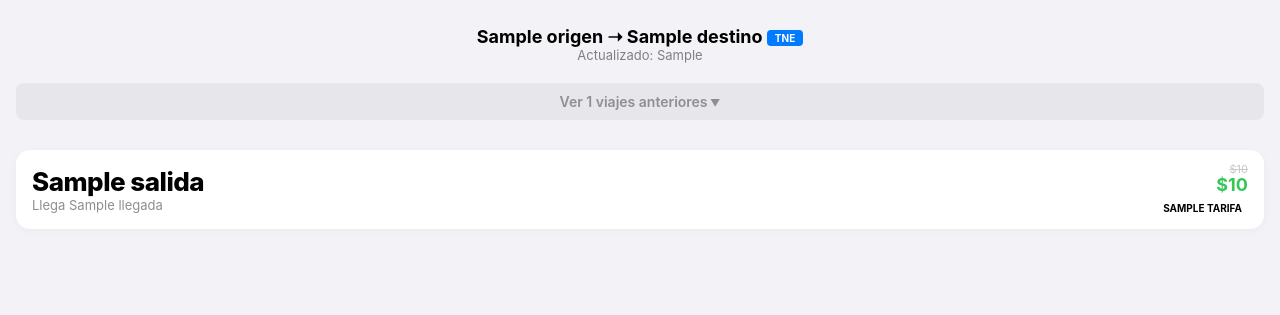
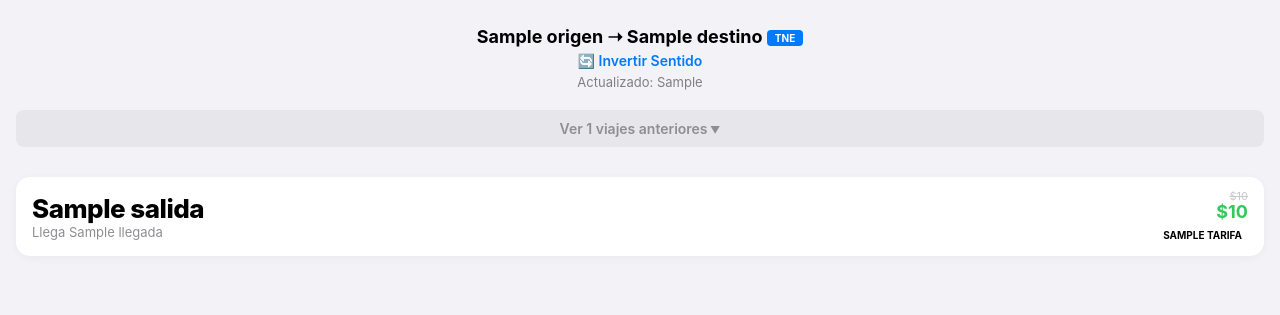
Before and after one commit to MolinsMatias/API-EFE, a FastAPI app: template templates/visual.html in a window 1280 px wide. Shown: the top 315 px of the page. Run offline with FastAPI, Linux system fonts and the light colour scheme; the template is opened without the code that fills it: most values are stand-ins (such as "Sample title", 1, 10 or a date in 2020).

Commit message:
Update visual.html

```diff
--- a/templates/visual.html
+++ b/templates/visual.html
@@ -1,43 +1,59 @@
 <!DOCTYPE html>
 <html lang="es">
   <head>
-    <meta charset="UTF-8">
-    <meta name="viewport" content="width=device-width, initial-scale=1.0">
-    <title>Itinerario TNE</title>
+    <meta charset="UTF-8" />
+    <meta name="viewport" content="width=device-width, initial-scale=1.0" />
+    <title>Itinerario EFE</title>
     <style>
       :root {
-            --bg-color: #F2F2F7;
-            --card-bg: #FFFFFF;
+        --bg-color: #f2f2f7;
+        --card-bg: #ffffff;
         --text-main: #000000;
-            --text-sub: #8E8E93;
-            --accent: #007AFF;
-            --price: #34C759;
-            --price-old: #C7C7CC;
-            --past-bg: #FFF0F0;
-            --past-text: #CFAFAF;
-            --past-accent: #E57373;
+        --text-sub: #8e8e93;
+        --accent: #007aff;
+        --price: #34c759;
+        --price-old: #c7c7cc;
+        --past-bg: #fff0f0;
+        --past-text: #cfafaf;
+        --past-accent: #e57373;
       }
       @media (prefers-color-scheme: dark) {
         :root {
           --bg-color: #000000;
-                --card-bg: #1C1C1E;
-                --text-main: #FFFFFF;
-                --text-sub: #8E8E93;
-                --price-old: #48484A;
-                --past-bg: #2C1B1B;
-                --past-text: #6E5E5E;
-                --past-accent: #8E4444;
+          --card-bg: #1c1c1e;
+          --text-main: #ffffff;
+          --text-sub: #8e8e93;
+          --price-old: #48484a;
+          --past-bg: #2c1b1b;
+          --past-text: #6e5e5e;
+          --past-accent: #8e4444;
         }
       }
       body {
         font-family: -apple-system, BlinkMacSystemFont, sans-serif;
         background-color: var(--bg-color);
         color: var(--text-main);
-            margin: 0; padding: 16px; padding-bottom: 50px;
+        margin: 0;
+        padding: 16px;
+        padding-bottom: 50px;
       }
-        .header { text-align: center; margin-bottom: 20px; padding-top: 10px; }
-        .route { font-size: 18px; font-weight: 700; }
-        .tne-badge { background: #007AFF; color: white; padding: 2px 8px; border-radius: 4px; font-size: 10px; vertical-align: middle; }
+      .header {
+        text-align: center;
+        margin-bottom: 20px;
+        padding-top: 10px;
+      }
+      .route {
+        font-size: 18px;
+        font-weight: 700;
+      }
+      .tne-badge {
+        background: #007aff;
+        color: white;
+        padding: 2px 8px;
+        border-radius: 4px;
+        font-size: 10px;
+        vertical-align: middle;
+      }
 
       .card {
         background-color: var(--card-bg);
@@ -47,11 +63,13 @@
         display: flex;
         justify-content: space-between;
         align-items: center;
-            box-shadow: 0 2px 8px rgba(0,0,0,0.04);
+        box-shadow: 0 2px 8px rgba(0, 0, 0, 0.04);
       }
 
       /* ESTILOS ACORDEÓN (DETAILS/SUMMARY) */
-        details { margin-bottom: 20px; }
+      details {
+        margin-bottom: 20px;
+      }
       summary {
         list-style: none; /* Ocultar triángulo default */
         text-align: center;
@@ -64,44 +82,116 @@
         cursor: pointer;
         margin-bottom: 10px;
       }
-        summary::-webkit-details-marker { display: none; } /* Safari fix */
-        summary:after { content: " ▼"; font-size: 10px; }
-        details[open] summary:after { content: " ▲"; }
+      summary::-webkit-details-marker {
+        display: none;
+      } /* Safari fix */
+      summary:after {
+        content: ' ▼';
+        font-size: 10px;
+      }
+      details[open] summary:after {
+        content: ' ▲';
+      }
 
       /* ESTILOS VIAJES PASADOS */
-        .card.pasado { background-color: var(--past-bg); border: 1px solid rgba(0,0,0,0.05); }
-        .card.pasado .time-big { text-decoration: line-through; opacity: 0.6; color: var(--past-accent); }
-        .card.pasado .price-student { color: var(--past-text); }
-        .card.pasado .badge { opacity: 0.5; filter: grayscale(100%); }
+      .card.pasado {
+        background-color: var(--past-bg);
+        border: 1px solid rgba(0, 0, 0, 0.05);
+      }
+      .card.pasado .time-big {
+        text-decoration: line-through;
+        opacity: 0.6;
+        color: var(--past-accent);
+      }
+      .card.pasado .price-student {
+        color: var(--past-text);
+      }
+      .card.pasado .badge {
+        opacity: 0.5;
+        filter: grayscale(100%);
+      }
 
-        .left-info { display: flex; flex-direction: column; }
-        .time-big { font-size: 26px; font-weight: 800; letter-spacing: -0.5px; }
-        .time-sub { font-size: 13px; color: var(--text-sub); }
+      .left-info {
+        display: flex;
+        flex-direction: column;
+      }
+      .time-big {
+        font-size: 26px;
+        font-weight: 800;
+        letter-spacing: -0.5px;
+      }
+      .time-sub {
+        font-size: 13px;
+        color: var(--text-sub);
+      }
 
-        .right-info { display: flex; flex-direction: column; align-items: flex-end; }
-        .price-container { display: flex; flex-direction: column; align-items: flex-end; }
-        .price-original { font-size: 11px; text-decoration: line-through; color: var(--price-old); margin-bottom: -2px;}
-        .price-student { font-size: 18px; font-weight: 700; color: var(--price); }
+      .right-info {
+        display: flex;
+        flex-direction: column;
+        align-items: flex-end;
+      }
+      .price-container {
+        display: flex;
+        flex-direction: column;
+        align-items: flex-end;
+      }
+      .price-original {
+        font-size: 11px;
+        text-decoration: line-through;
+        color: var(--price-old);
+        margin-bottom: -2px;
+      }
+      .price-student {
+        font-size: 18px;
+        font-weight: 700;
+        color: var(--price);
+      }
 
-        .badge { font-size: 10px; padding: 3px 6px; border-radius: 4px; font-weight: 700; text-transform: uppercase; margin-top: 4px; }
-        .badge.Alta { background: #FFD60A; color: black; }
-        .badge.Baja { background: #E5E5EA; color: black; }
-        @media (prefers-color-scheme: dark) { .badge.Baja { background: #3A3A3C; color: white; } }
+      .badge {
+        font-size: 10px;
+        padding: 3px 6px;
+        border-radius: 4px;
+        font-weight: 700;
+        text-transform: uppercase;
+        margin-top: 4px;
+      }
+      .badge.Alta {
+        background: #ffd60a;
+        color: black;
+      }
+      .badge.Baja {
+        background: #e5e5ea;
+        color: black;
+      }
+      @media (prefers-color-scheme: dark) {
+        .badge.Baja {
+          background: #3a3a3c;
+          color: white;
+        }
+      }
 
-        .empty-msg { text-align: center; color: var(--text-sub); margin-top: 40px; }
+      .empty-msg {
+        text-align: center;
+        color: var(--text-sub);
+        margin-top: 40px;
+      }
     </style>
   </head>
   <body>
+    <div class="header">
+      <div class="route">
+        {{ origen }} ➝ {{ destino }}
+        <span class="tne-badge">TNE</span>
+      </div>
 
-    <div class="header">
-        <div class="route">{{ origen }} ➝ {{ destino }} <span class="tne-badge">TNE</span></div>
-        <div style="font-size: 13px; color: gray;">Actualizado: {{ hora_actual }}</div>
+      <a href="/itinerarios/visual?origen={{ destino }}&destino={{ origen }}" style="text-decoration: none; color: var(--accent); font-size: 14px; font-weight: 600; display: block; margin-top: 5px;">🔄 Invertir Sentido</a>
+
+      <div style="font-size: 13px; color: gray; margin-top: 5px;">Actualizado: {{ hora_actual }}</div>
     </div>
 
     {% if error %}
       <div style="text-align:center; color: red;">{{ error }}</div>
     {% else %}
-
       {% if pasados %}
         <details>
           <summary>Ver {{ pasados|length }} viajes anteriores</summary>
@@ -141,12 +231,9 @@
         {% endfor %}
       {% else %}
         <div class="empty-msg">
-                <p style="font-size: 40px; margin-bottom: 10px;">😴</p>
-                No hay más trenes por hoy
+          <p style="font-size: 40px; margin-bottom: 10px;">😴</p>No hay más trenes por hoy
         </div>
       {% endif %}
-
     {% endif %}
-
   </body>
 </html>
```
Lines whose indentation alone changed are shown as unchanged.
